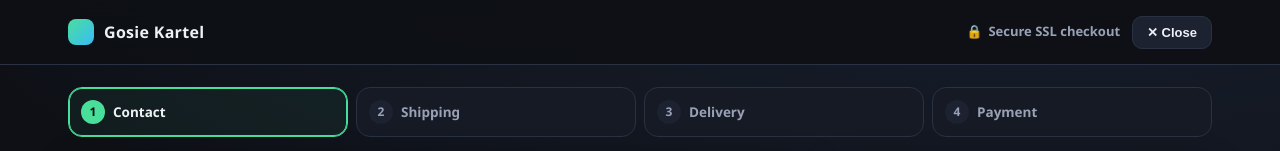
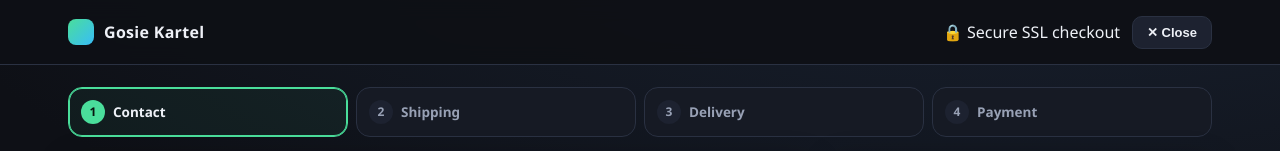
Before and after one commit to tawanametatronnzombe-star/gosie-kartel, a website: page checkout.html in a window 1280 px wide. Shown: the top 151 px of the page. Drawn offline with Linux system fonts and the light colour scheme.

Commit message:
Update checkout.html

```diff
--- a/checkout.html
+++ b/checkout.html
@@ -188,13 +188,14 @@
     .pay-tabs{grid-template-columns:1fr 1fr}
   }
 </style>
+</style>
 </head>
 <body>
 <header class="topbar">
   <div class="wrap">
     <a href="index.html" class="logo"><span class="dot"></span> Gosie Kartel</a>
     <div class="nav-right">
-      <div class="secure SSL checkout">🔒<span>Secure SSL checkout</span></div>
+      <div class="secure-ssl-checkout">🔒 <span>Secure SSL checkout</span></div>
       <button type="button" class="btn-close-page" id="close-page-btn">✕ Close</button>
     </div>
   </div>
```
